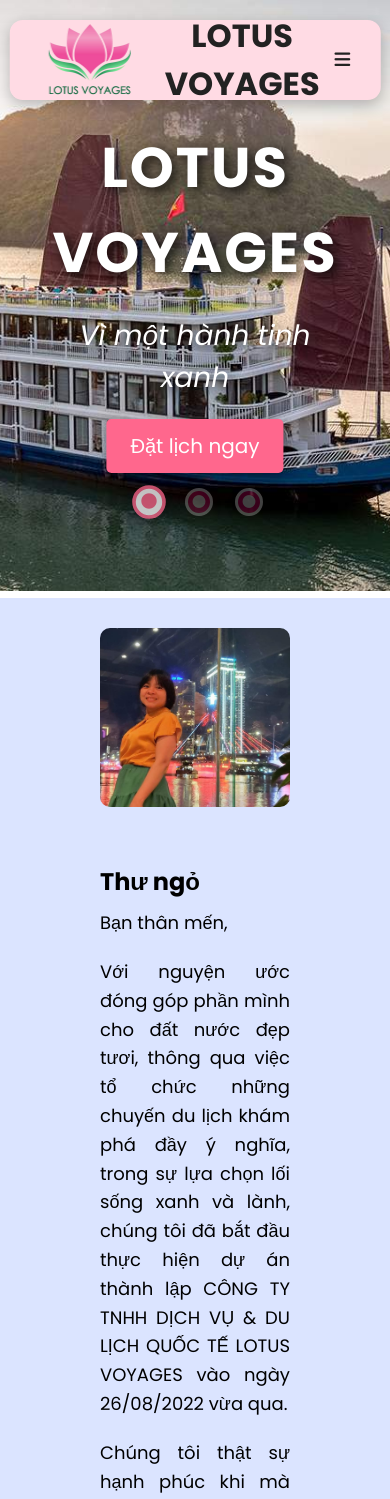
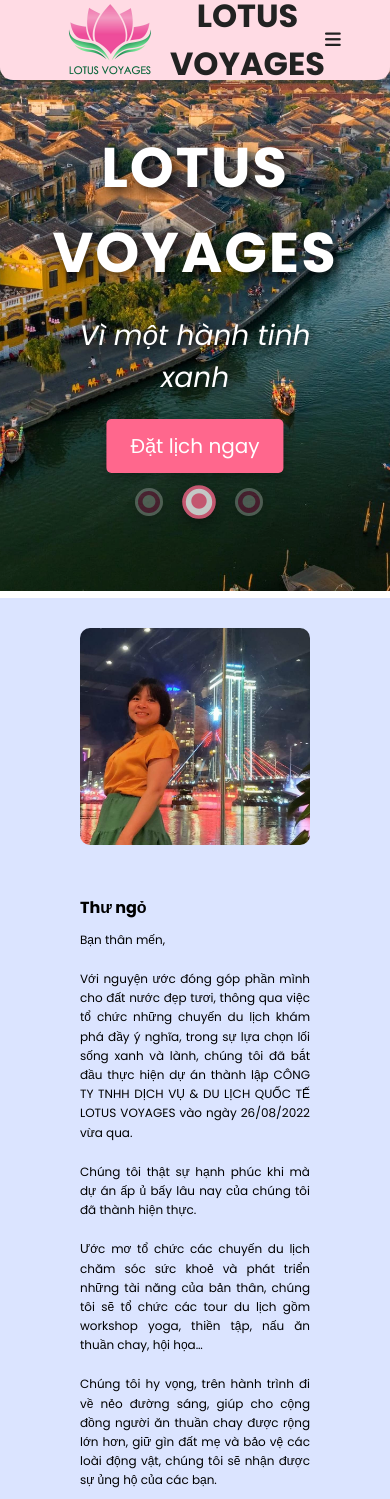
Before and after one commit to binh123440/tourist_web, a React (Create React App) app: page / in a window 390 px wide. Shown: the top 1499 px of the page. Built offline with nearby package versions, Linux system fonts and the light colour scheme.

Commit message:
minor-fixes
Về chúng tôi lỗi click
Update Header: Nối liền Header, chỉnh cỡ chữ nhỏ xuống
Update đội ngũ Để 1 người
Update thư viện ảnh 4 ảnh 1 hàng ngang

```diff
--- a/src/components/ContactStyle.css
+++ b/src/components/ContactStyle.css
@@ -1,8 +1,7 @@
 .contact-page {
   display: flex;
   justify-content: space-between;
-  padding: 100px 100px;
-  margin-top: 100px;
+  padding: 150px 100px 100px 100px;
   /* background-image: url('background.jpg');
   background-size: cover;
   background-position: center; */
--- a/src/components/Gallery.js
+++ b/src/components/Gallery.js
@@ -13,10 +13,14 @@ const Gallery = () => {
     '1.jpg',
     '2.webp',
     '3.jpg',
+    'founder.jpg',
+    '1.jpg',
+    '2.webp',
+    '3.jpg',
     'founder.jpg'
   ];
 
-  const [visibleImages, setVisibleImages] = useState(6);
+  const [visibleImages, setVisibleImages] = useState(8);
   const [modalIsOpen, setModalIsOpen] = useState(false);
   const [currentImage, setCurrentImage] = useState('');
 
--- a/src/components/GalleryStyle.css
+++ b/src/components/GalleryStyle.css
@@ -1,5 +1,5 @@
 .gallery {
-  padding: 50px;
+  padding: 50px 200px;
   background-color: #f5f5f5;
   text-align: center;
 }
@@ -10,21 +10,21 @@
 }
 
 .gallery-grid {
-  display: flex;
-  flex-wrap: wrap;
-  gap: 20px;
+  display: grid; /* Sử dụng Grid Layout */
+  grid-template-columns: repeat(4, 1fr); /* Hiển thị 4 cột */
+  gap: 0px; /* Khoảng cách giữa các ảnh */
   justify-content: center;
 }
-
 .gallery-item {
-  width: 30%;
+  width: 100%; /* Đảm bảo mỗi ảnh chiếm toàn bộ chiều rộng của cột */
   background-color: #fff;
-  border-radius: 10px;
   overflow: hidden;
   box-shadow: 0 4px 8px rgba(0, 0, 0, 0.1);
   cursor: pointer;
   position: relative;
+  aspect-ratio: 4 / 3; /* Đặt tỷ lệ khung hình cố định cho các ảnh */
 }
+
 
 .gallery-item img {
   width: 100%;
@@ -95,7 +95,6 @@
   color: #000000;
 }
 
-
 .modal-image {
   width: 100%;
   height: auto;
@@ -103,6 +102,9 @@
 }
 
 @media screen and (max-width: 1140px) {
+  .gallery-grid {
+    grid-template-columns: repeat(2, 1fr); /* Hiển thị 3 cột khi màn hình nhỏ hơn 1140px */
+  }
   .gallery-item {
     width: 45%;
   }
@@ -119,9 +121,17 @@
     background-color: #008b7d42;
     transition: 0.3s ease-in-out;
   }
+  .gallery {
+    padding: 50px;
+    background-color: #f5f5f5;
+    text-align: center;
+  }
 }
 
 @media screen and (max-width: 768px) {
+  .gallery-grid {
+    grid-template-columns: repeat(1, 1fr); /* Hiển thị 2 cột khi màn hình nhỏ hơn 768px */
+  }
   .gallery-item {
     width: 100%;
   }
@@ -137,3 +147,9 @@
     background-color: #008b7d42;
   }
 }
+
+@media screen and (max-width: 480px) {
+  .gallery-grid {
+    grid-template-columns: 1fr; /* Hiển thị 1 cột khi màn hình nhỏ hơn 480px */
+  }
+}
--- a/src/components/IntroductionStyle.css
+++ b/src/components/IntroductionStyle.css
@@ -1,5 +1,5 @@
 .introduction {
-  padding: 30px 100px;
+  padding: 30px 200px;
   background-color: #DBE4FF;
   text-align: center;
 }
@@ -12,12 +12,18 @@
 .content {
   display: flex;
   justify-content: space-between;
-  align-items: center;
+  align-items: stretch; /* Đảm bảo các phần tử con có chiều cao bằng nhau */
   gap: 50px; /* Đặt khoảng cách giữa ảnh và chữ */
 }
 
+.text, .image {
+  width: 50%;
+  display: flex;
+  flex-direction: column; /* Đảm bảo nội dung bên trong không bị ảnh hưởng */
+  justify-content: center; /* Căn giữa nội dung theo chiều dọc */
+}
+
 .text {
-  width: 50%;
   text-align: justify;
   position: relative;
 }
@@ -63,10 +69,14 @@
   width: 50%;
   height: 100%;
   overflow: hidden;
+  display: flex;
+  flex-direction: column; /* Đảm bảo nội dung bên trong không bị ảnh hưởng */
+  justify-content: center; /* Căn giữa nội dung theo chiều dọc */
 }
 
 .image img {
   width: 100%;
+  height: 100%; /* Đảm bảo ảnh chiếm toàn bộ chiều cao của phần tử cha */
   border-radius: 10px;
   object-fit: cover;
 }
@@ -79,14 +89,75 @@
 
   .text, .image {
     width: 100%;
+    height: auto; /* Đặt chiều cao tự động khi ở màn hình nhỏ */
   }
 
   .text {
     margin-bottom: 20px;
-    text-align: justify; /* Giữ text-align: justify để căn đều hai bên */
+    text-align: justify;
   }
 
   .signature {
-    text-align: right; /* Giữ text-align: right để căn phải chữ ký */
+    text-align: right;
+  }
+
+  /* Giảm kích thước chữ khi màn hình nhỏ hơn 1140px */
+  .text h1 {
+    font-size: 28px;
+  }
+
+  .text h2 {
+    font-size: 24px;
+  }
+
+  .text h3 {
+    font-size: 20px;
+  }
+
+  .text p {
+    font-size: 16px;
   }
 }
+
+@media screen and (max-width: 768px) {
+  /* Giảm kích thước chữ hơn nữa khi màn hình nhỏ hơn 768px */
+  .introduction {
+    padding: 30px 80px;
+    background-color: #DBE4FF;
+    text-align: center;
+  }
+  .text h1 {
+    font-size: 24px;
+  }
+
+  .text h2 {
+    font-size: 20px;
+  }
+
+  .text h3 {
+    font-size: 18px;
+  }
+
+  .text p {
+    font-size: 14px;
+  }
+}
+
+@media screen and (max-width: 480px) {
+  /* Giảm kích thước chữ tối đa khi màn hình rất nhỏ (như điện thoại) */
+  .text h1 {
+    font-size: 20px;
+  }
+
+  .text h2 {
+    font-size: 18px;
+  }
+
+  .text h3 {
+    font-size: 16px;
+  }
+
+  .text p {
+    font-size: 12px;
+  }
+}
--- a/src/components/Navbar.js
+++ b/src/components/Navbar.js
@@ -2,10 +2,36 @@ import { Component } from "react";
 import "./NavbarStyle.css";
 import { MenuItems } from "./MenuItems";
 import { Link, useNavigate } from "react-router-dom"; // Import useNavigate
-import { Link as scroller } from "react-scroll"; // Import react-scroll
+import { scroller } from "react-scroll"; // Import react-scroll
 
 class Navbar extends Component {
-  state = { clicked: false };
+  state = {
+    clicked: false,
+    showNavbar: true, // Trạng thái hiển thị của navbar
+    lastScrollY: 0, // Vị trí cuộn trước đó
+  };
+
+  componentDidMount() {
+    window.addEventListener("scroll", this.handleScroll);
+  }
+
+  componentWillUnmount() {
+    window.removeEventListener("scroll", this.handleScroll);
+  }
+
+  handleScroll = () => {
+    const currentScrollY = window.scrollY;
+
+    if (currentScrollY > this.state.lastScrollY) {
+      // Nếu cuộn xuống, ẩn navbar
+      this.setState({ showNavbar: false });
+    } else {
+      // Nếu cuộn lên, hiện navbar
+      this.setState({ showNavbar: true });
+    }
+
+    this.setState({ lastScrollY: currentScrollY });
+  };
 
   handleClick = () => {
     this.setState({ clicked: !this.state.clicked });
@@ -51,7 +77,11 @@ class Navbar extends Component {
 
   render() {
     return (
-      <nav className="navbar-items" onBlur={this.handleBlur} tabIndex="0">
+      <nav
+        className={`navbar-items ${this.state.showNavbar ? "show" : "hide"}`}
+        onBlur={this.handleBlur}
+        tabIndex="0"
+      >
         {/* Logo dẫn đến trang chủ */}
         <Link to="/" className="logo-link" onClick={this.handleLogoClick}>
           <img className="company-logo" src="/icon.png" alt="Lotus Voyages" />
--- a/src/components/NavbarStyle.css
+++ b/src/components/NavbarStyle.css
@@ -2,18 +2,23 @@
     display: flex;
     justify-content: space-between;
     align-items: center;
-    padding: 0 30px;
+    padding: 10px 60px;
     box-shadow: 0 5px 15px 0 rgba(0, 0, 0, .25);
-    width: 95%;
-    height: 80px;
-    border-radius: 13px;
+    width: 100%;
+    height: 85px;
+    border-radius: 0 0 13px 13px;
     background-color: #ffdbe4;
     position: fixed;
-    top: 20px;
-    left: 50%;
-    transform: translate(-50%);
+    transition: transform 0.3s ease-in-out;
     z-index: 999;
 }
+.navbar-items.show {
+    transform: translateY(0);
+  }
+
+  .navbar-items.hide {
+    transform: translateY(-100%);
+  }
 
 .navbar-logo {
     color: #222;
@@ -34,10 +39,11 @@
 .nav-links {
     text-decoration: none;
     color: #222;
-    font-size: 18px;
+    font-size: 16px;
     font-weight: 600;
     padding: 12px 16px;
     white-space: nowrap;
+    cursor: pointer;
 }
 
 .nav-links i {
--- a/src/components/TeamMemberItems.js
+++ b/src/components/TeamMemberItems.js
@@ -4,14 +4,14 @@ export const teamMembers = [
       image: 'team1.jpg',
       description: 'Là một người đam mê du lịch, yêu thích thiên nhiên, khám phá văn hóa lịch sử và hơn 15 năm kinh nghiệm trong lĩnh vực du lịch, may mắn đến nhiều vùng đất trên thế giới và được nghe và truyền cảm hứng bởi những câu chuyện về con người, văn hóa, lịch sử, cuộc sống... Ha Lam luôn phấn đấu để lan tỏa hạnh phúc và niềm vui đến mọi người.'
     },
-    {
-      name: 'Thiên Nhiên - Co-Founder',
-      image: 'team2.jpg',
-      description: '“Thiên nhiên không vội vã, nhưng mọi việc đều hoàn thành.” – Lão Tử. Tên tôi có nghĩa là Thiên nhiên, tại The Happy Firm, tôi luôn mong muốn chia sẻ về đẹp của Mẹ Thiên nhiên ở Bhutan, Tây Tạng, Trung Á đến những du khách yêu quý của mình cùng The Happy Firm.'
-    },
-    {
-      name: 'Karma - Co-Founder',
-      image: 'team3.jpg',
-      description: 'Tôi là Karma Drupchu, với niềm đam mê học hỏi, khám phá những nền văn hóa mới và những quan điểm khác nhau. Tôi thích hòa mình vào thiên nhiên cũng như dành thời gian cho những cuộc trò chuyện ý nghĩa. Tôi yêu thích những khoảnh khắc yên bình và hạnh phúc.'
-    }
+    // {
+    //   name: 'Thiên Nhiên - Co-Founder',
+    //   image: 'team2.jpg',
+    //   description: '“Thiên nhiên không vội vã, nhưng mọi việc đều hoàn thành.” – Lão Tử. Tên tôi có nghĩa là Thiên nhiên, tại The Happy Firm, tôi luôn mong muốn chia sẻ về đẹp của Mẹ Thiên nhiên ở Bhutan, Tây Tạng, Trung Á đến những du khách yêu quý của mình cùng The Happy Firm.'
+    // },
+    // {
+    //   name: 'Karma - Co-Founder',
+    //   image: 'team3.jpg',
+    //   description: 'Tôi là Karma Drupchu, với niềm đam mê học hỏi, khám phá những nền văn hóa mới và những quan điểm khác nhau. Tôi thích hòa mình vào thiên nhiên cũng như dành thời gian cho những cuộc trò chuyện ý nghĩa. Tôi yêu thích những khoảnh khắc yên bình và hạnh phúc.'
+    // }
   ];
```
